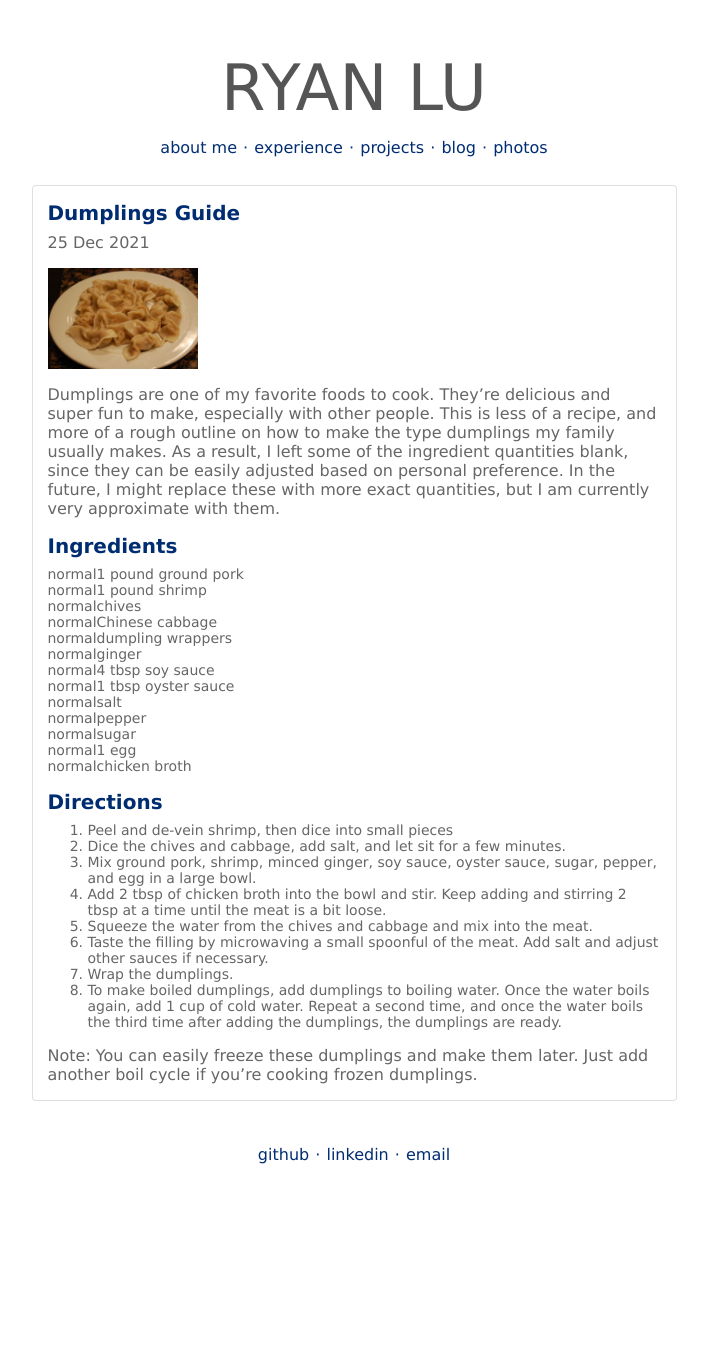
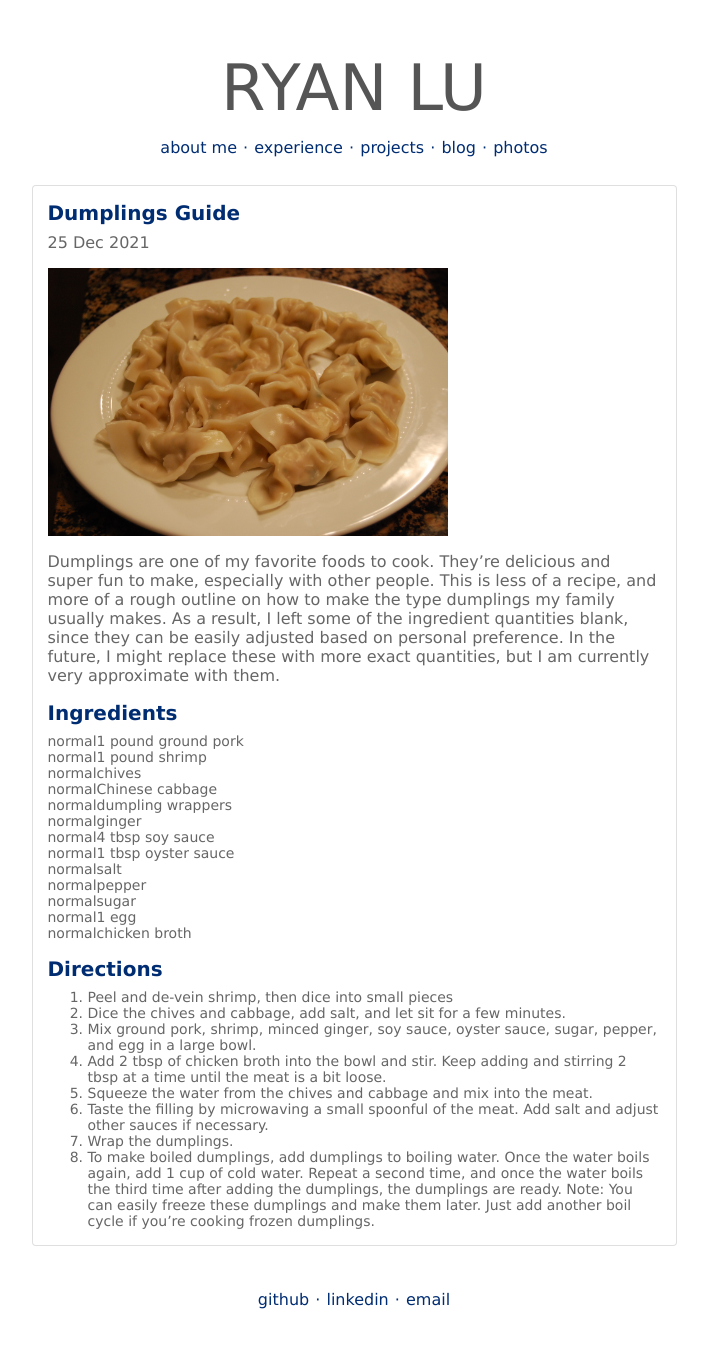
Before and after one commit to ryanlu41/ryanlu41.github.io, a Jekyll site: the page built from _posts/2021-12-25-Dumpling-Recipe.md, in a window 1280 px wide. Shown: the whole page, without its empty margins (286-994 px from the left). Built offline with Jekyll 4.4.1, drawn with Linux system fonts in a browser that asks for light colours; before the commit the page ends 1201 px from its top, so only the background shows below that.

Commit message:
newest blog post

```diff
--- a/_posts/2021-12-25-Dumpling-Recipe.md
+++ b/_posts/2021-12-25-Dumpling-Recipe.md
@@ -5,13 +5,12 @@ date: 2021-12-25
 category: "Recipes"
 ---
 
-![dumplings](https://ryanlu41.github.io/images/blog/DSC_0044.JPG){: width="150"}
+![dumplings](https://ryanlu41.github.io/images/blog/DSC_0044.JPG){: width="400"}
 
 Dumplings are one of my favorite foods to cook. They're delicious and super fun to make, especially with other people. This is less of a recipe, and more of a rough outline on how to make the type dumplings my family usually makes. As a result, I left some of the ingredient quantities blank, since they can be easily adjusted based on personal preference. In the future, I might replace these with more exact quantities, but I am currently very approximate with them.
 
 
 ### Ingredients
-
 
 * 1 pound ground pork
 * 1 pound shrimp
```
Also changed, not shown: other parts of _posts/2021-12-25-Dumpling-Recipe.md (+1 -3 lines).
